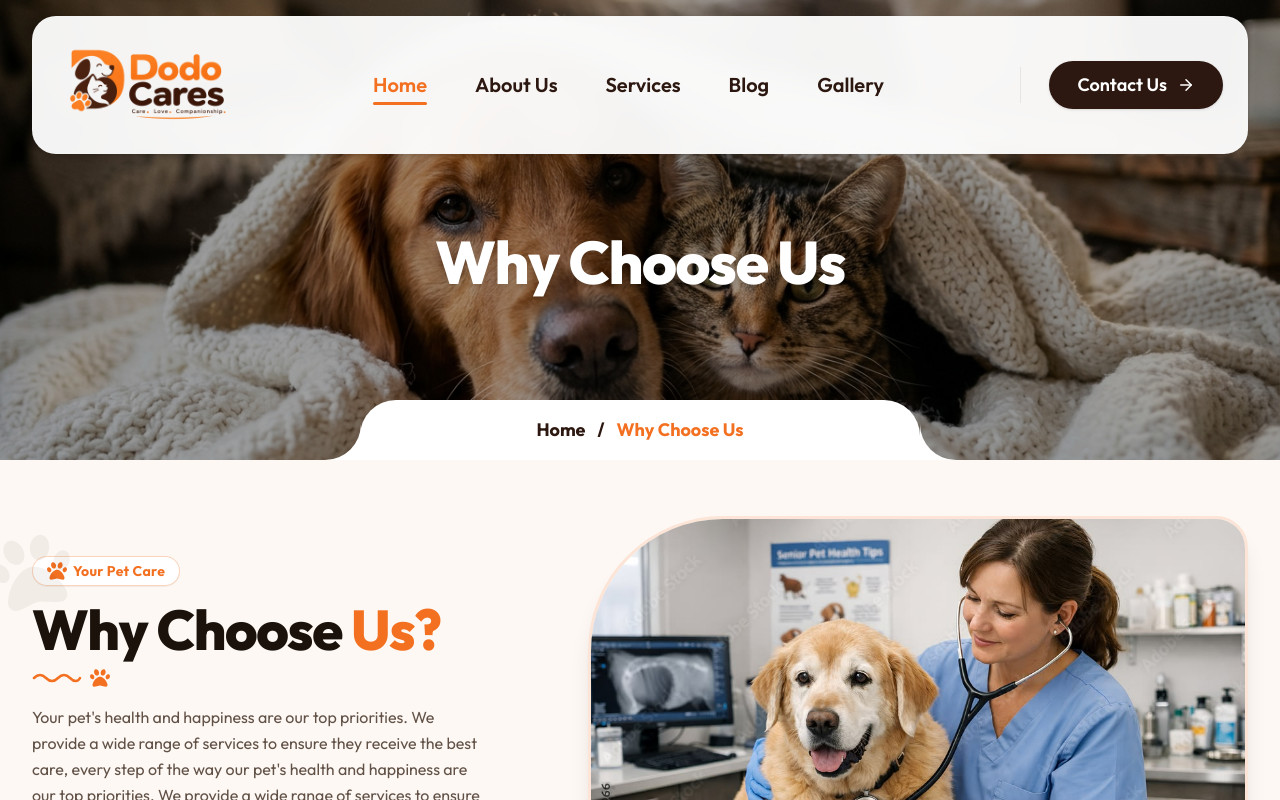
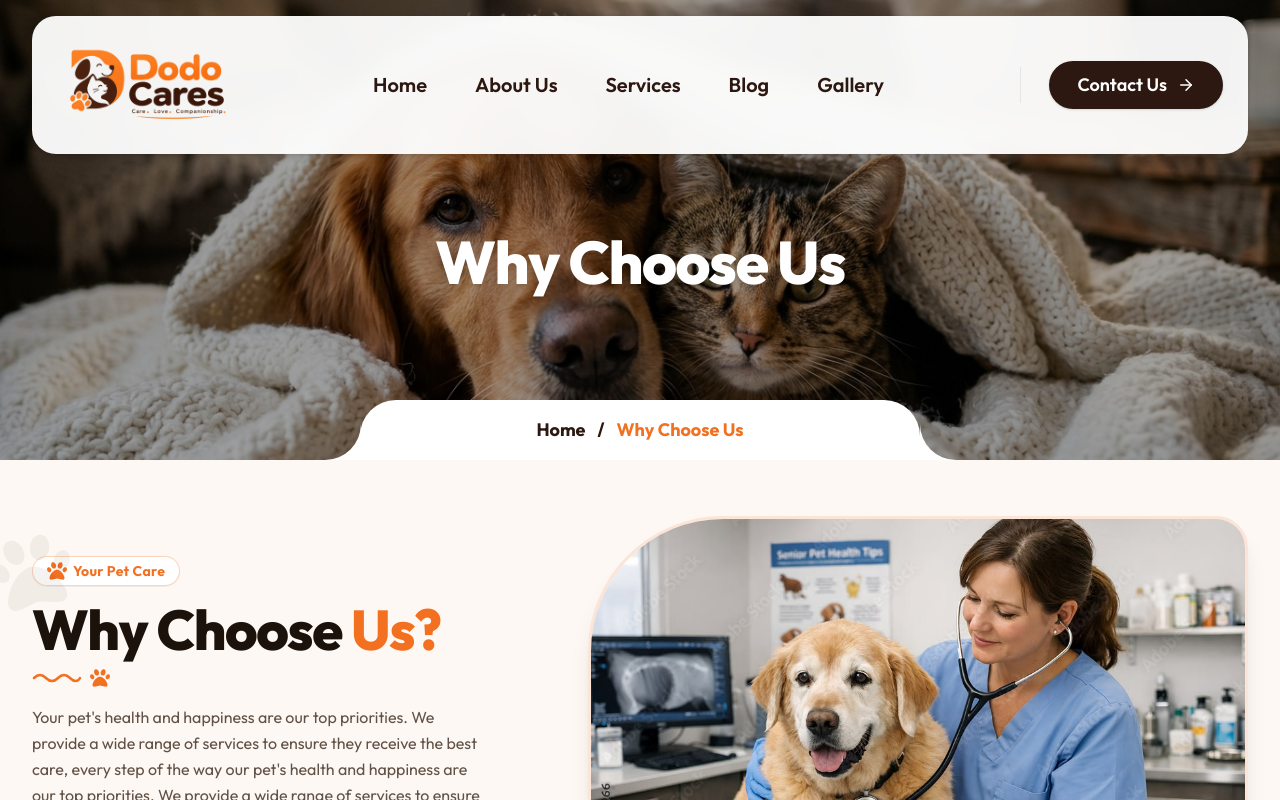
Before and after one commit to abhishekk969389/DODO-Cares, a Next.js app: page /whychooseus in a window 1280 px wide. Shown: the top 800 px of the page. Built offline with nearby package versions, Linux system fonts and the light colour scheme.

Commit message:
dn banner

```diff
--- a/app/components/ui/navbar.tsx
+++ b/app/components/ui/navbar.tsx
@@ -3,6 +3,7 @@
 import React, { useState } from "react";
 import Image from "next/image";
 import Link from "next/link";
+import { usePathname } from "next/navigation";
 import { ArrowRight, Menu, X } from "lucide-react";
 import { motion, AnimatePresence } from "framer-motion";
 import petDataJson from "@/data/pet.json";
@@ -12,10 +13,15 @@ const petData: PetData = petDataJson as PetData;
 
 export default function Navbar() {
     const { navbar } = petData;
-    const [activeTab, setActiveTab] = useState<string>(
-        navbar.navLinks.find((link) => link.active)?.id || "home"
-    );
+    const pathname = usePathname();
     const [mobileMenuOpen, setMobileMenuOpen] = useState<boolean>(false);
+
+    const checkIsActive = (href: string) => {
+        if (href === "/") {
+            return pathname === "/";
+        }
+        return pathname === href || pathname.startsWith(`${href}/`);
+    };
 
     return (
         <header className="fixed top-0 left-0 right-0 z-50 w-full max-w-[1320px] mx-auto px-4 py-4 sm:px-6 lg:px-8">
@@ -41,12 +47,11 @@ export default function Navbar() {
                 {/* Desktop Navigation Links */}
                 <div className="hidden lg:flex items-center gap-8 xl:gap-12">
                     {navbar.navLinks.map((link: NavLink) => {
-                        const isActive = activeTab === link.id;
+                        const isActive = checkIsActive(link.href);
                         return (
                             <Link
                                 key={link.id}
                                 href={link.href}
-                                onClick={() => setActiveTab(link.id)}
                                 className={`relative py-1.5 text-lg xl:text-xl font-semibold transition-colors duration-200 ${isActive
                                     ? "text-[#F37021]"
                                     : "text-[#2C1810] hover:text-[#F37021]"
@@ -123,13 +128,12 @@ export default function Navbar() {
                         >
                             <div className="flex flex-col gap-3">
                                 {navbar.navLinks.map((link: NavLink) => {
-                                    const isActive = activeTab === link.id;
+                                    const isActive = checkIsActive(link.href);
                                     return (
                                         <Link
                                             key={link.id}
                                             href={link.href}
                                             onClick={() => {
-                                                setActiveTab(link.id);
                                                 setMobileMenuOpen(false);
                                             }}
                                             className={`px-4 py-2.5 rounded-2xl text-base font-semibold transition-colors ${isActive
```
